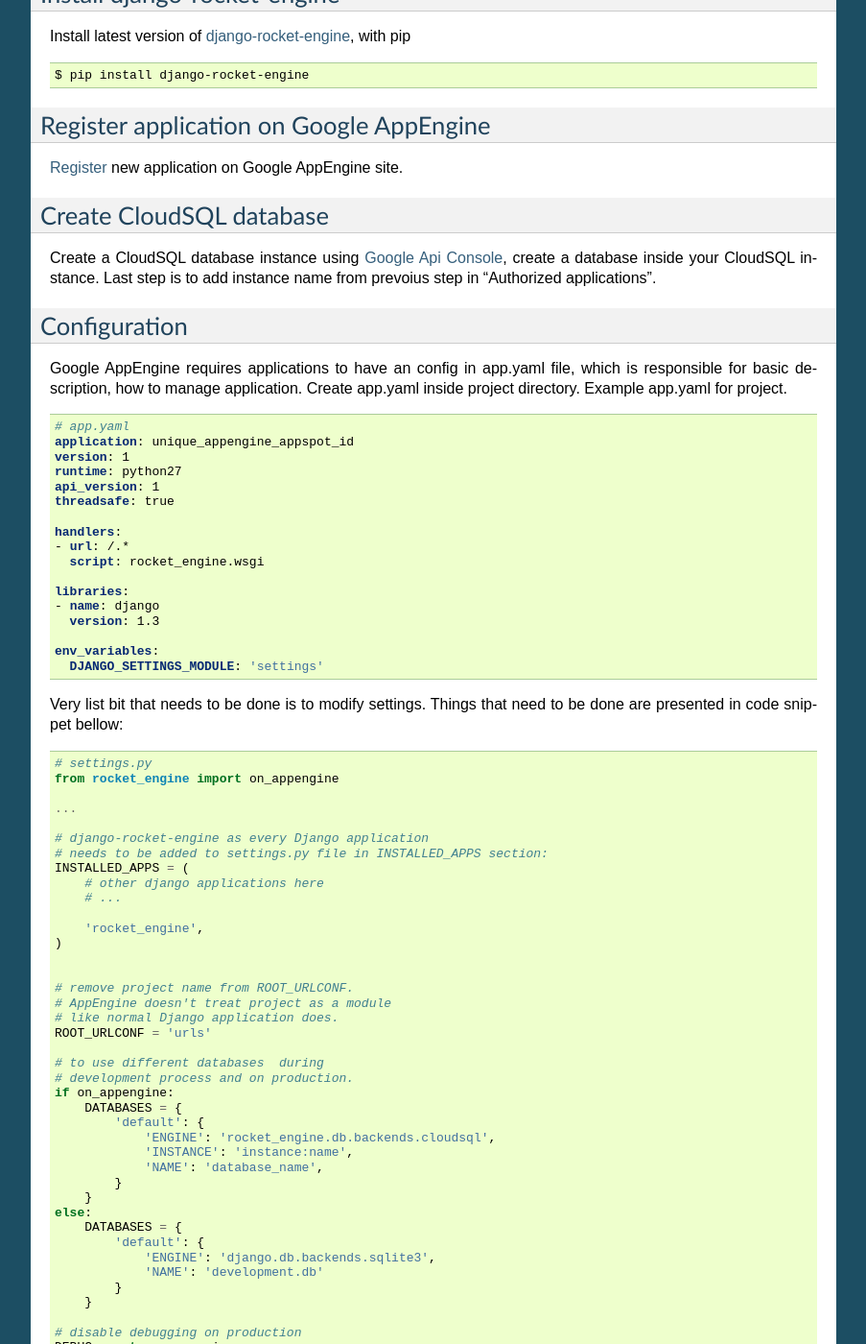
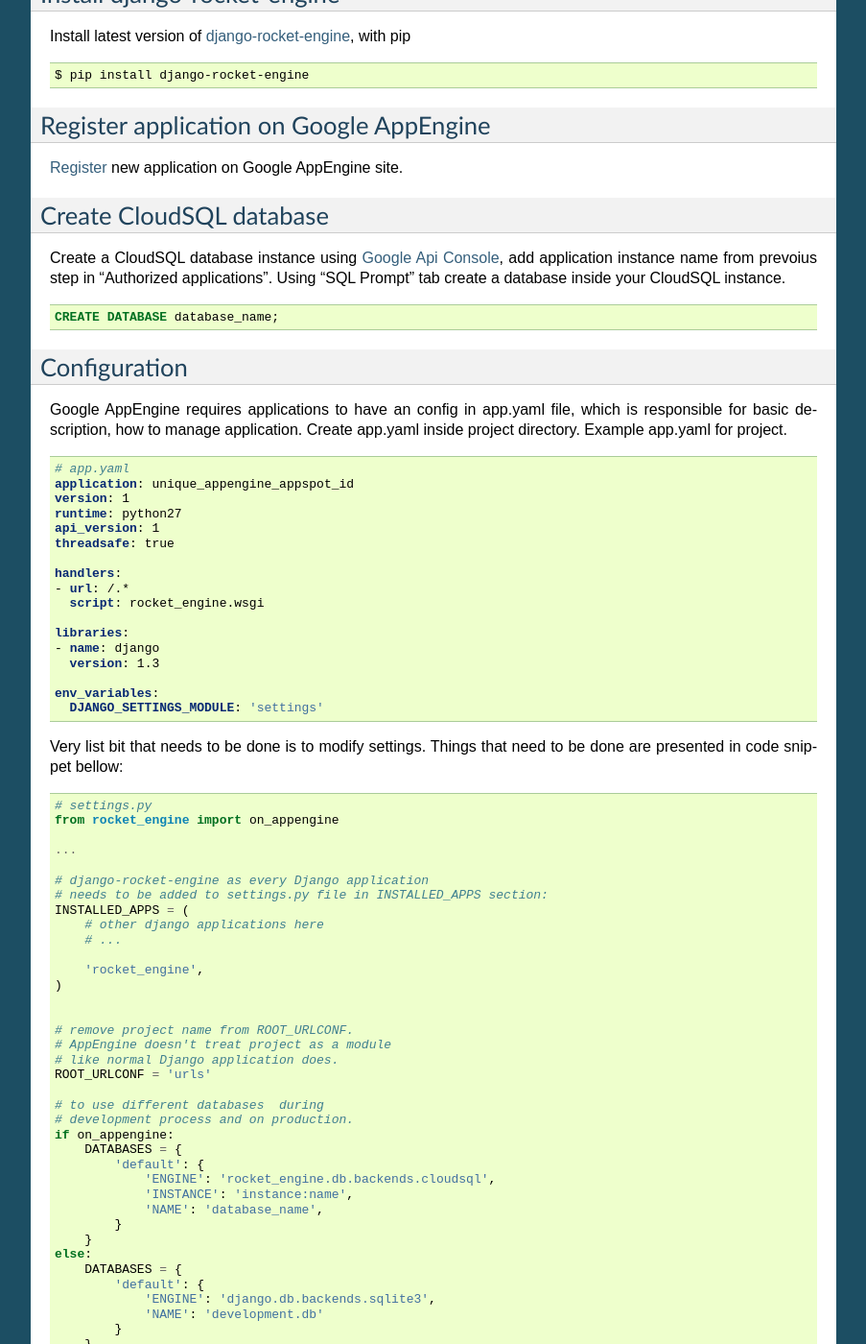
Before and after one commit to xando/django-rocket-engine, a Sphinx documentation site: the page built from docs/installation.rst, in a window 1280 px wide and 1400 px high, scrolled down 584 px. Shown: the whole window at 96% size, without its empty margins (198-1101 px from the left). Built offline with Sphinx 7.4.7, drawn with Linux system fonts in a browser that asks for light colours; some of the changed text lies outside the part shown.

Commit message:
Docs updates after reviews.

```diff
--- a/docs/installation.rst
+++ b/docs/installation.rst
@@ -52,13 +52,17 @@
 Register application on Google AppEngine
 ________________________________________
 
-`Register <http://code.google.com/appengine/>`_ new application on Google AppEngine site.
+`Register <http://appengine.google.com>`_ new application on Google AppEngine site.
 
 
 Create CloudSQL database
 ________________________
 
-Create a CloudSQL database instance using `Google Api Console <https://code.google.com/apis/console>`_, create a database inside your CloudSQL instance. Last step is  to add instance name from prevoius step in "Authorized applications".
+Create a CloudSQL database instance using `Google Api Console <https://code.google.com/apis/console>`_, add application instance name from prevoius step in "Authorized applications". Using "SQL Prompt" tab create a database inside your CloudSQL instance.
+
+.. code-block:: sql
+
+   CREATE DATABASE database_name;
 
 
 Configuration
```
Also changed, not shown: other parts of docs/installation.rst (+3 -1 lines).
